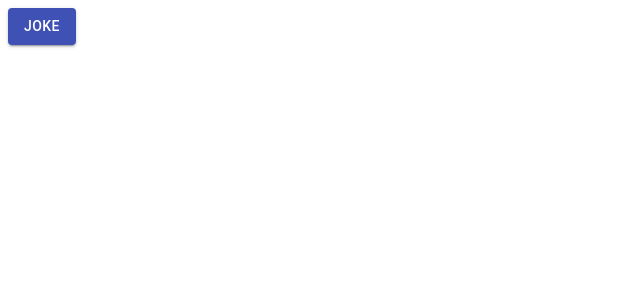
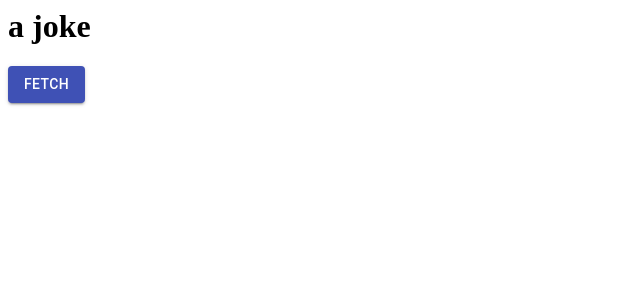
Before and after one commit to LittleTheFu/joke_ts, a React app: page / in a window 1280 px wide. Shown: the top 300 px of the page, without its empty margins (0-640 px from the left). Built offline with nearby package versions, Linux system fonts and the light colour scheme.

Commit message:
try useState useEffect

```diff
--- a/src/jokeApp.tsx
+++ b/src/jokeApp.tsx
@@ -1,5 +1,7 @@
 import * as React from 'react';
 import Button from '@material-ui/core/Button';
+import { useState, useEffect } from 'react';
+
 // import FormGroup from '@material-ui/core/FormGroup';
 // import FormControlLabel from '@material-ui/core/FormControlLabel';
 // import Switch from '@material-ui/core/Switch';
@@ -46,10 +48,17 @@ import Button from '@material-ui/core/Button';
 // };
 
 const JokeApp: React.FC = () => {
+    const [joke, setJoke] = useState('default joke');
+
+    useEffect(() => {
+        setJoke('a joke');
+    });
+
     return (
         <div>
+            <h1>{joke}</h1>
             <Button variant="contained" color="primary">
-                joke
+                fetch
             </Button>
         </div>
     );
```
